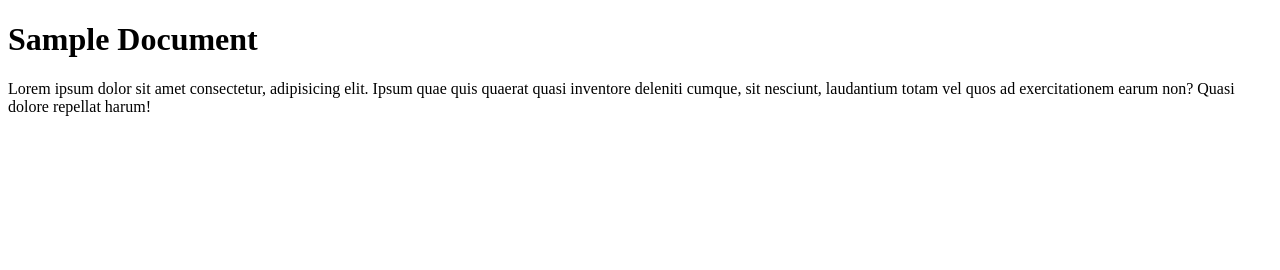
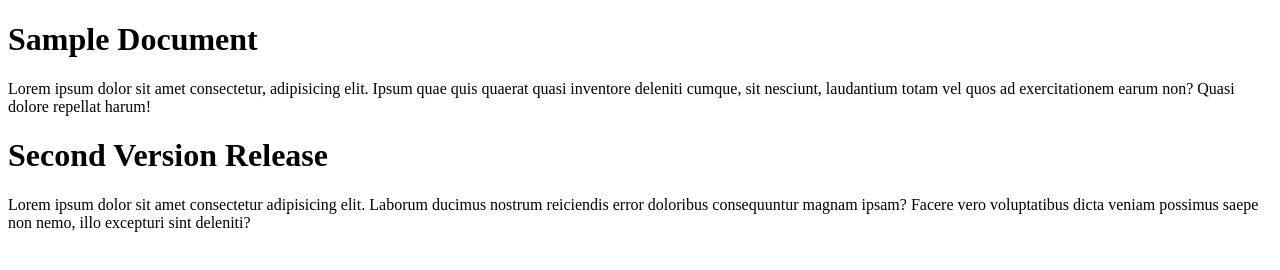
Before and after one commit to vamsee1317/Vikings, a plain HTML site: page sample.html in a window 1280 px wide. Drawn offline with Linux system fonts and the light colour scheme.

Commit message:
SecondVersionRelease

```diff
--- a/sample.html
+++ b/sample.html
@@ -8,5 +8,8 @@
 <body>
     <h1>Sample Document</h1>
     <p>Lorem ipsum dolor sit amet consectetur, adipisicing elit. Ipsum quae quis quaerat quasi inventore deleniti cumque, sit nesciunt, laudantium totam vel quos ad exercitationem earum non? Quasi dolore repellat harum!</p>
+
+    <h1>Second Version Release</h1>
+    <p>Lorem ipsum dolor sit amet consectetur adipisicing elit. Laborum ducimus nostrum reiciendis error doloribus consequuntur magnam ipsam? Facere vero voluptatibus dicta veniam possimus saepe non nemo, illo excepturi sint deleniti?</p>
 </body>
 </html>
```
Also changed, not shown: index.html (+3 -0 lines).
